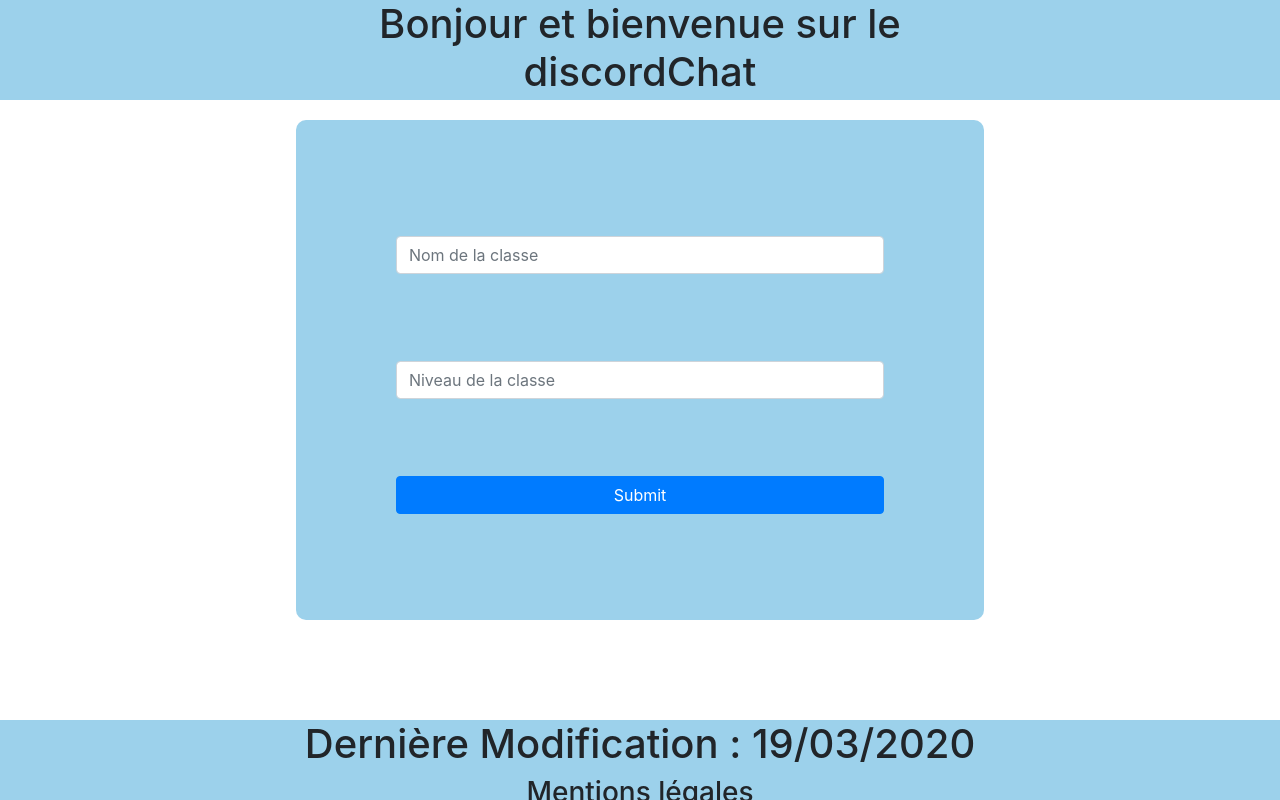
After one commit to Qvandenhove/ProjetDiscord, a PHP site: page /addClass.php in a window 1280 px wide. The commit adds this page. Run offline with PHP 8.4, Linux system fonts and the light colour scheme; some libraries are stand-ins or nearby versions.

Commit message:
L'admin peut désormais ajouter des classes

```diff
--- /dev/null
+++ b/addClass.php
@@ -0,0 +1,26 @@
+<?php
+session_start();
+ob_start();
+?>
+    <div class="container formConnexion d-flex align-items-center justify-content-center">
+        <div class="row d-flex justify-content-center align-items-center">
+            <div class="col">
+                <form action="testClasse.php" method="post" class="d-flex flex-column justify-content-center">
+                    <div class="form-row d-flex justify-content-center">
+                        <input type="text" name = "nomClasse" class="form-control" placeholder="Nom de la classe">
+                        <div class="col-6 text-center alert alert-danger hidden" id = "nomClasseVide">Merci de remplir ce champ</div>
+                    </div>
+                    <div class="form-row d-flex justify-content-center">
+                        <input type="text" name = "niveauClasse" class="form-control" placeholder = "Niveau de la classe">
+                        <div class="col-6 text-center alert alert-danger hidden" id = "niveauClasseVide">Merci de remplir ce champ</div>
+                    </div>
+                    <input type="submit" class = "btn btn-primary">
+                </form>
+            </div>
+        </div>
+    </div>
+    <script src = "JS/formulaire.js"></script>
+
+<?php
+$content = ob_get_clean();
+require('template.php');
--- a/ajouterUtilisateur.php
+++ b/ajouterUtilisateur.php
@@ -34,7 +34,7 @@
         </div>
         <input type="submit" class = "btn btn-primary text-center">
     </form>
-    <script src="JS/ajouterUtilisateur.js"></script>
+    <script src="JS/formulaire.js"></script>
 </div>
 
 
--- a/index.php
+++ b/index.php
@@ -14,13 +14,13 @@
                     <input class = "form-control" placeholder = "Votre mail" type="email" name = "mail" id = "mail">
                 </div>
                 <div class="row d-flex justify-content-center">
-                    <div class="col-6 text-center alert alert-danger hidden" id = "erreurMail">Merci de remplir ce champ</div>
+                    <div class="col-12 text-center alert alert-danger hidden" id = "mailVide">Merci de remplir ce champ</div>
                 </div>
                 <div class="form-row d-column-flex justify-content-center align-items-center">
                     <input class = "form-control" placeholder="Mot de passe" type="password" name = "pass" id ="pass">
                 </div>
                 <div class="row d-flex justify-content-center">
-                    <div class="col-6 text-center alert alert-danger hidden" id = "erreurPass">Merci de remplir ce champ</div>
+                    <div class="col-12 text-center alert alert-danger hidden" id = "passVide">Merci de remplir ce champ</div>
                 </div>
                 <div class="form-row d-column-flex justify-content-center align-items-center">
                     <input type="submit" class = "btn btn-dark">
@@ -29,7 +29,7 @@
         </div>
     </div>
 </div>
-<script src="JS/connexion.js"></script>
+<script src="JS/formulaire.js"></script>
 <?php
 $content = ob_get_clean();
 require('template.php');
--- a/pageUtilisateur.php
+++ b/pageUtilisateur.php
@@ -14,7 +14,8 @@
     </div>
     <?php elseif (isset($_GET['ajout']) and $_GET['ajout'] == 'succes'): ?>
     <div class="row">
-        <div class="col-12 alert alert-success">L'utilisateur à bien été ajouté</div>
+        <?php $type = $_GET['type'] == 'classe' ? 'La classe ' : 'L\'utilisateur '?>
+        <div class="col-12 alert alert-success"><?= $type?>à bien été ajouté</div>
     </div>
     <?php endif; ?>
 </div>
--- a/template.php
+++ b/template.php
@@ -17,7 +17,7 @@
                 </a>
                 <div class="dropdown-menu" aria-labelledby="dropdownMenuLink">
                     <a class = "dropdown-item" href="ajouterUtilisateur.php">Utilisateur</a>
-                    <a class = "dropdown-item" href="#">Classe</a>
+                    <a class = "dropdown-item" href="addClass.php">Classe</a>
                 </div>
             </div>
                 <div class = "dropdown"><a href="#" class = "btn btn-info">Gestion</a></div>
--- a/testInscription.php
+++ b/testInscription.php
@@ -23,7 +23,7 @@
 ));
 
 if($success){
-    header('Location: pageUtilisateur.php?ajout=succes');
+    header('Location: pageUtilisateur.php?ajout=succes&type=user');
 }else{
-    header('Location: pageUtilisateur.php?ajout=echec');
+    header('Location: pageUtilisateur.php?ajout=echec&type=user');
 }
```
Also changed, not shown: JS/connexion.js (deleted, +0 -30 lines), testClasse.php (added, +15 -0 lines), JS/formulaire.js (renamed from JS/ajouterUtilisateur.js).
